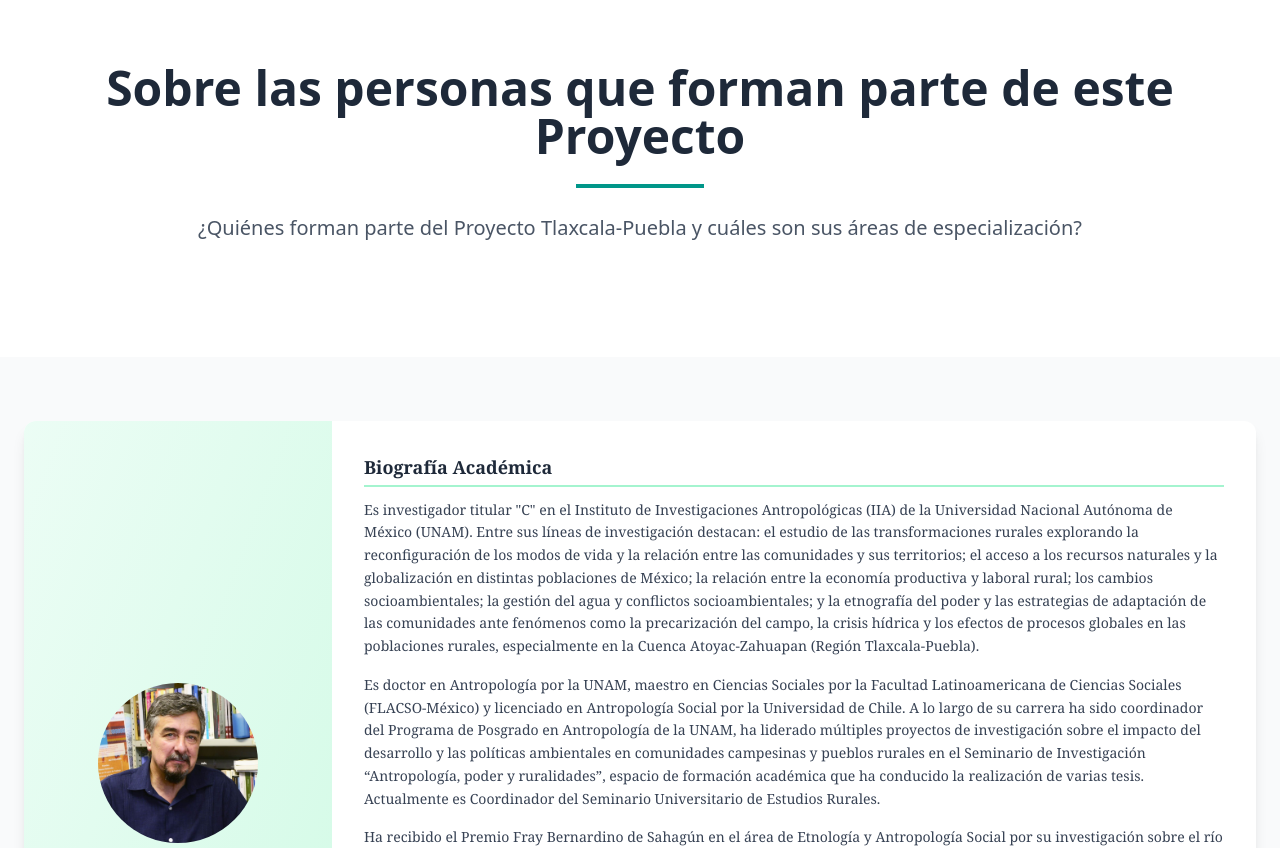
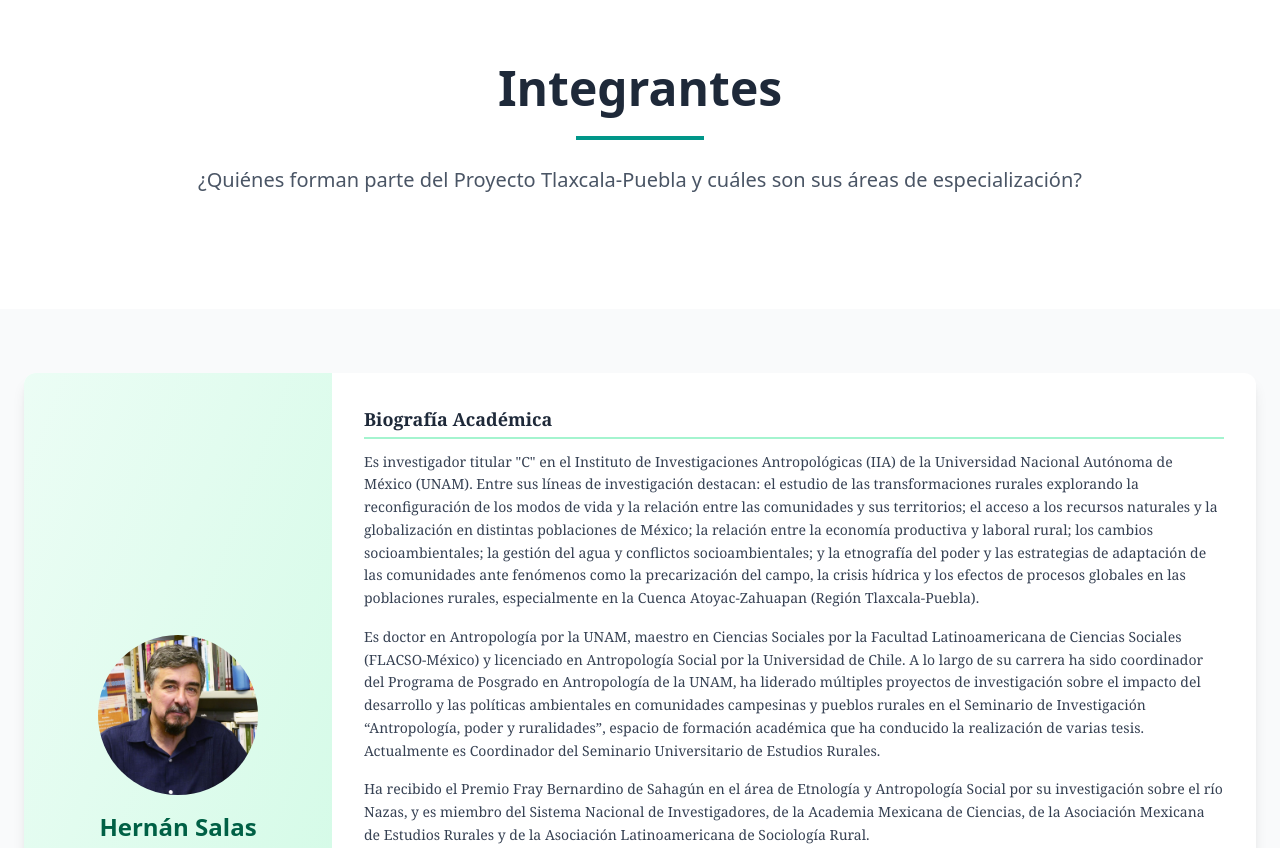
Before and after one commit to proyecto-tlaxcala-puebla/site, a SvelteKit app: page /equipo in a window 1280 px wide. Shown: the top 848 px of the page. Built offline with nearby package versions, Linux system fonts and the light colour scheme.

Commit message:
Update +page.svelte
cambié título

```diff
--- a/src/routes/equipo/+page.svelte
+++ b/src/routes/equipo/+page.svelte
@@ -16,7 +16,7 @@
 <section class="py-16 bg-white">
   <div class="max-w-6xl mx-auto px-6">
     <div class="text-center mb-12">
-      <h1 class="text-5xl font-bold text-gray-800 mb-6">Sobre las personas que forman parte de este Proyecto</h1>
+      <h1 class="text-5xl font-bold text-gray-800 mb-6">Integrantes</h1>
       <div class="w-32 h-1 bg-teal-600 mx-auto mb-6"></div>
       <p class="text-xl text-gray-600 max-w-4xl mx-auto leading-relaxed">
         ¿Quiénes forman parte del Proyecto Tlaxcala-Puebla y cuáles son sus áreas de especialización?
```
